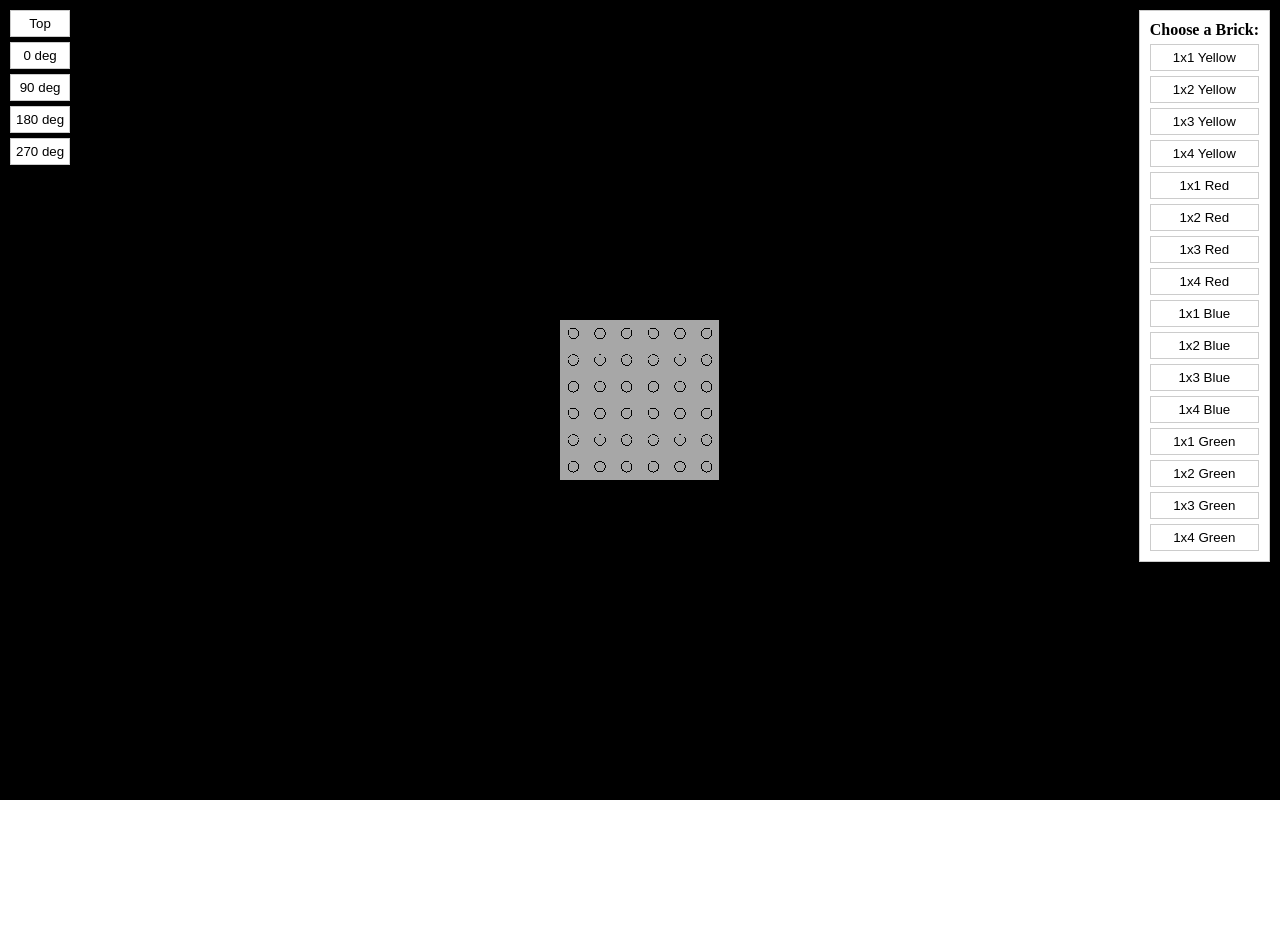
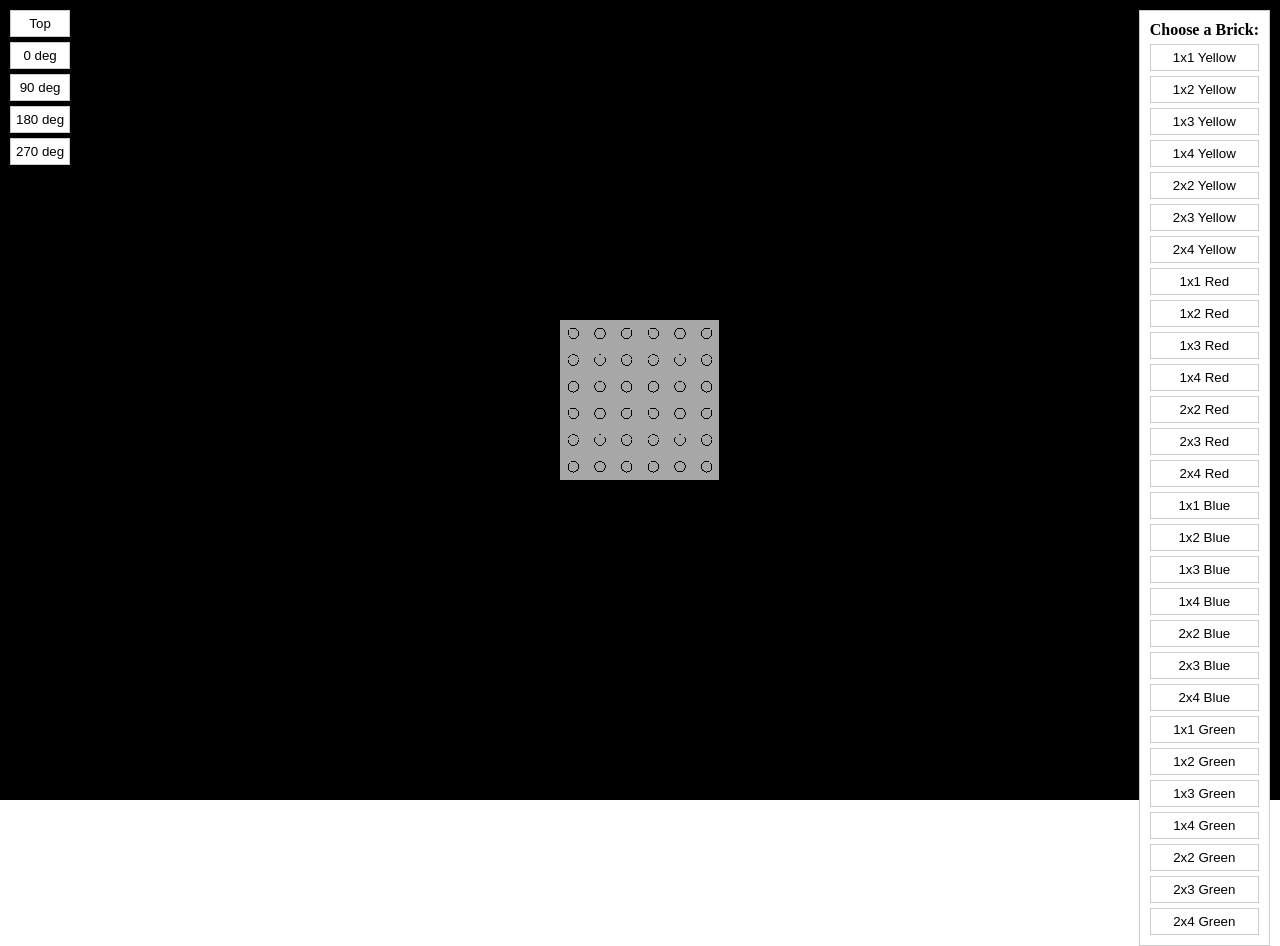
Before and after one commit to HenrikAhlinder/Caaluza, a plain HTML site: page templates/edit.html in a window 1280 px wide. Before the commit the page ends 804 px from the top, so only its background shows below. Drawn offline with nearby package versions, Linux system fonts and the light colour scheme.

Commit message:
Add 2x2, 2x3, 2x4

```diff
--- a/templates/edit.html
+++ b/templates/edit.html
@@ -316,27 +316,37 @@
         brickSelector.innerHTML = '<strong>Choose a Brick:</strong>';
         document.body.appendChild(brickSelector);
 
+        // Generate brick options using loops
+        const colors = [
+            { name: 'Yellow', hex: 0xffff00 },
+            { name: 'Red', hex: 0xff0000 },
+            { name: 'Blue', hex: 0x0000ff },
+            { name: 'Green', hex: 0x00FF00 }
+        ];
+
+        const sizes = [
+            { name: '1x1', width: 1, depth: 1 },
+            { name: '1x2', width: 1, depth: 2 },
+            { name: '1x3', width: 1, depth: 3 },
+            { name: '1x4', width: 1, depth: 4 },
+            { name: '2x2', width: 2, depth: 2 },
+            { name: '2x3', width: 2, depth: 3 },
+            { name: '2x4', width: 2, depth: 4 }
+        ];
+
+        const brickOptions = [];
+        colors.forEach(color => {
+            sizes.forEach(size => {
+                brickOptions.push({
+                    name: `${size.name} ${color.name}`,
+                    color: color.hex,
+                    size: { width: size.width, height: 1, depth: size.depth }
+                });
+            });
+        });
+
         // Implement GUI where each brick can be selected and placed only once.
         var selectedBrick = null; // Variable to store the selected brick
-
-        const brickOptions = [
-            { name: '1x1 Yellow', color: 0xffff00, size: { width: 1, height: 1, depth: 1 } },
-            { name: '1x2 Yellow', color: 0xffff00, size: { width: 1, height: 1, depth: 2 } },
-            { name: '1x3 Yellow', color: 0xffff00, size: { width: 1, height: 1, depth: 3 } },
-            { name: '1x4 Yellow', color: 0xffff00, size: { width: 1, height: 1, depth: 4 } },
-            { name: '1x1 Red', color: 0xff0000, size: { width: 1, height: 1, depth: 1 } },
-            { name: '1x2 Red', color: 0xff0000, size: { width: 1, height: 1, depth: 2 } },
-            { name: '1x3 Red', color: 0xff0000, size: { width: 1, height: 1, depth: 3 } },
-            { name: '1x4 Red', color: 0xff0000, size: { width: 1, height: 1, depth: 4 } },
-            { name: '1x1 Blue', color: 0x0000ff, size: { width: 1, height: 1, depth: 1 } },
-            { name: '1x2 Blue', color: 0x0000ff, size: { width: 1, height: 1, depth: 2 } },
-            { name: '1x3 Blue', color: 0x0000ff, size: { width: 1, height: 1, depth: 3 } },
-            { name: '1x4 Blue', color: 0x0000ff, size: { width: 1, height: 1, depth: 4 } },
-            { name: '1x1 Green', color: 0x00FF00, size: { width: 1, height: 1, depth: 1 } },
-            { name: '1x2 Green', color: 0x00FF00, size: { width: 1, height: 1, depth: 2 } },
-            { name: '1x3 Green', color: 0x00FF00, size: { width: 1, height: 1, depth: 3 } },
-            { name: '1x4 Green', color: 0x00FF00, size: { width: 1, height: 1, depth: 4 } },
-        ];
 
         brickOptions.forEach((option, index) => {
             const button = document.createElement('button');
```
